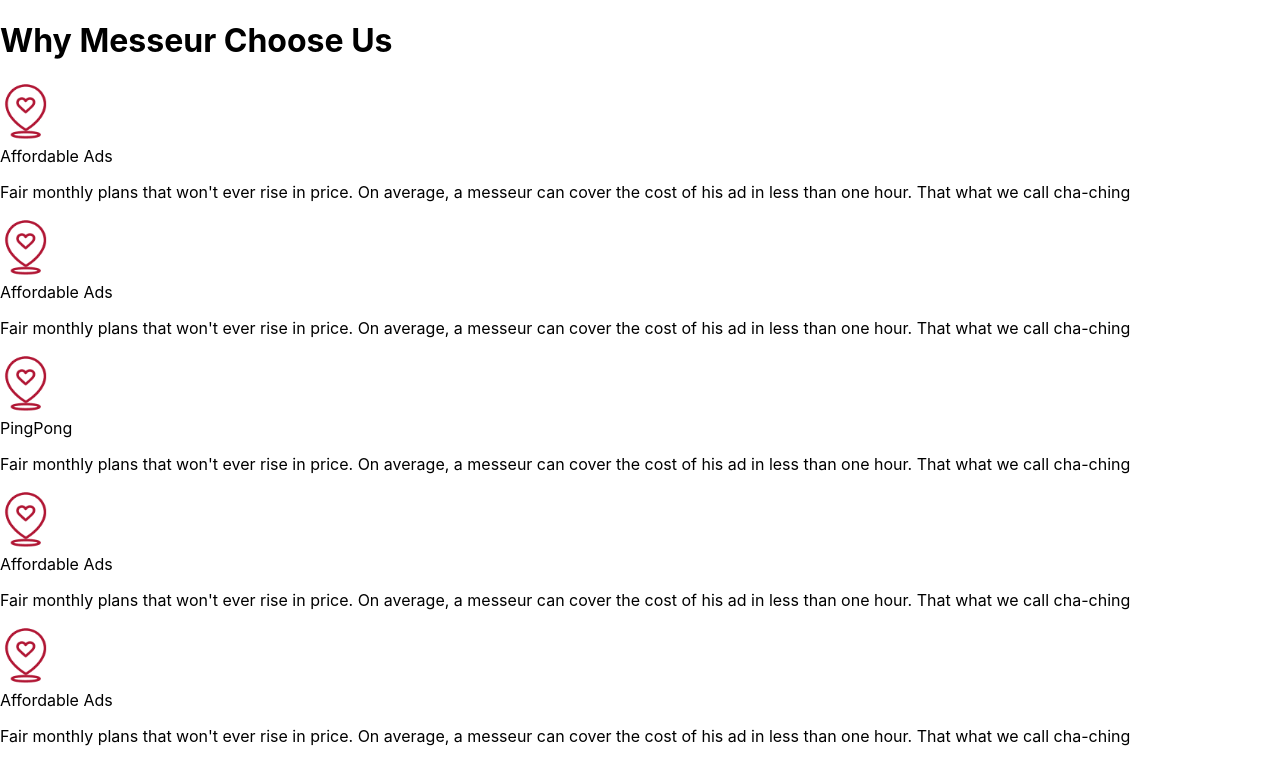
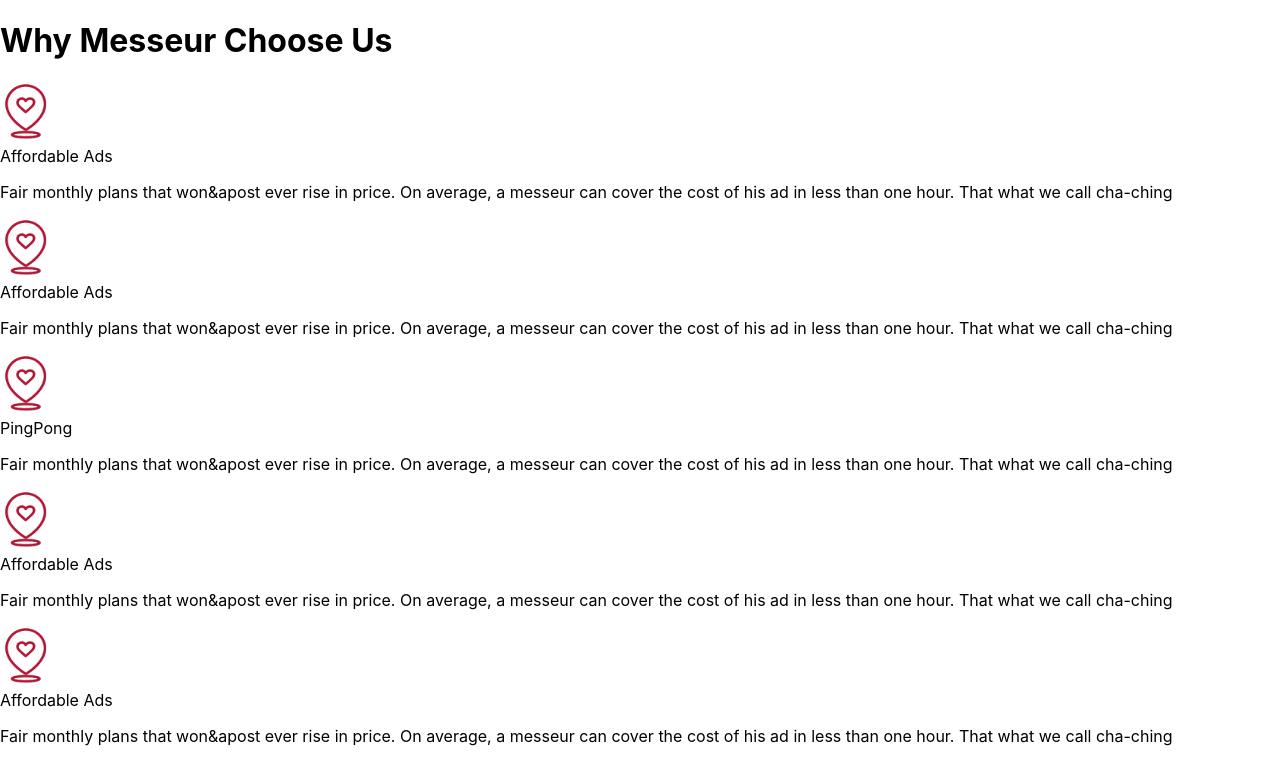
Before and after one commit to Ibrar-Ahmed38/nextjs-frontend, a Next.js app: page /services in a window 1280 px wide. Shown: the top 784 px of the page. Built offline with nearby package versions, Linux system fonts and the light colour scheme.

Commit message:
bug fixed

```diff
--- a/pages/services.js
+++ b/pages/services.js
@@ -25,7 +25,7 @@ const services = () => {
                   Affordable Ads
                 </div>
                 <p className="text-gray-700 text-base">
-                  Fair monthly plans that won't ever rise in price. On average,
+                  Fair monthly plans that won&apost ever rise in price. On average,
                   a messeur can cover the cost of his ad in less than one hour.
                   That what we call cha-ching
                 </p>
@@ -51,7 +51,7 @@ const services = () => {
                   Affordable Ads
                 </div>
                 <p className="text-gray-700 text-base">
-                  Fair monthly plans that won't ever rise in price. On average,
+                  Fair monthly plans that won&apost ever rise in price. On average,
                   a messeur can cover the cost of his ad in less than one hour.
                   That what we call cha-ching
                 </p>
@@ -77,7 +77,7 @@ const services = () => {
                   PingPong
                 </div>
                 <p className="text-gray-700 text-base">
-                  Fair monthly plans that won't ever rise in price. On average,
+                  Fair monthly plans that won&apost ever rise in price. On average,
                   a messeur can cover the cost of his ad in less than one hour.
                   That what we call cha-ching
                 </p>
@@ -103,7 +103,7 @@ const services = () => {
                   Affordable Ads
                 </div>
                 <p className="text-gray-700 text-base">
-                  Fair monthly plans that won't ever rise in price. On average,
+                  Fair monthly plans that won&apost ever rise in price. On average,
                   a messeur can cover the cost of his ad in less than one hour.
                   That what we call cha-ching
                 </p>
@@ -129,7 +129,7 @@ const services = () => {
                   Affordable Ads
                 </div>
                 <p className="text-gray-700 text-base">
-                  Fair monthly plans that won't ever rise in price. On average,
+                  Fair monthly plans that won&apost ever rise in price. On average,
                   a messeur can cover the cost of his ad in less than one hour.
                   That what we call cha-ching
                 </p>
```
Also changed, not shown: pages/index.js (+5 -8 lines).
